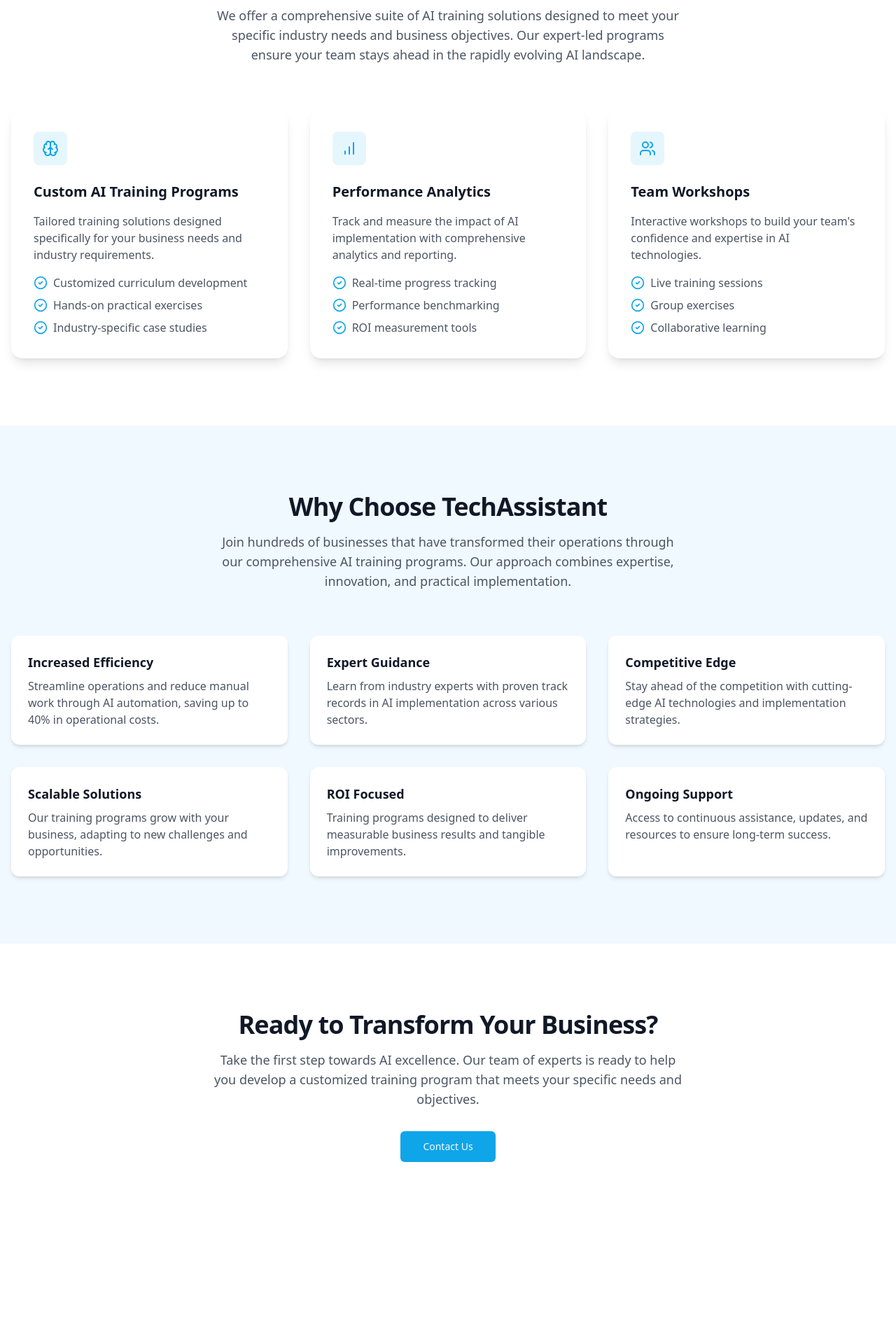
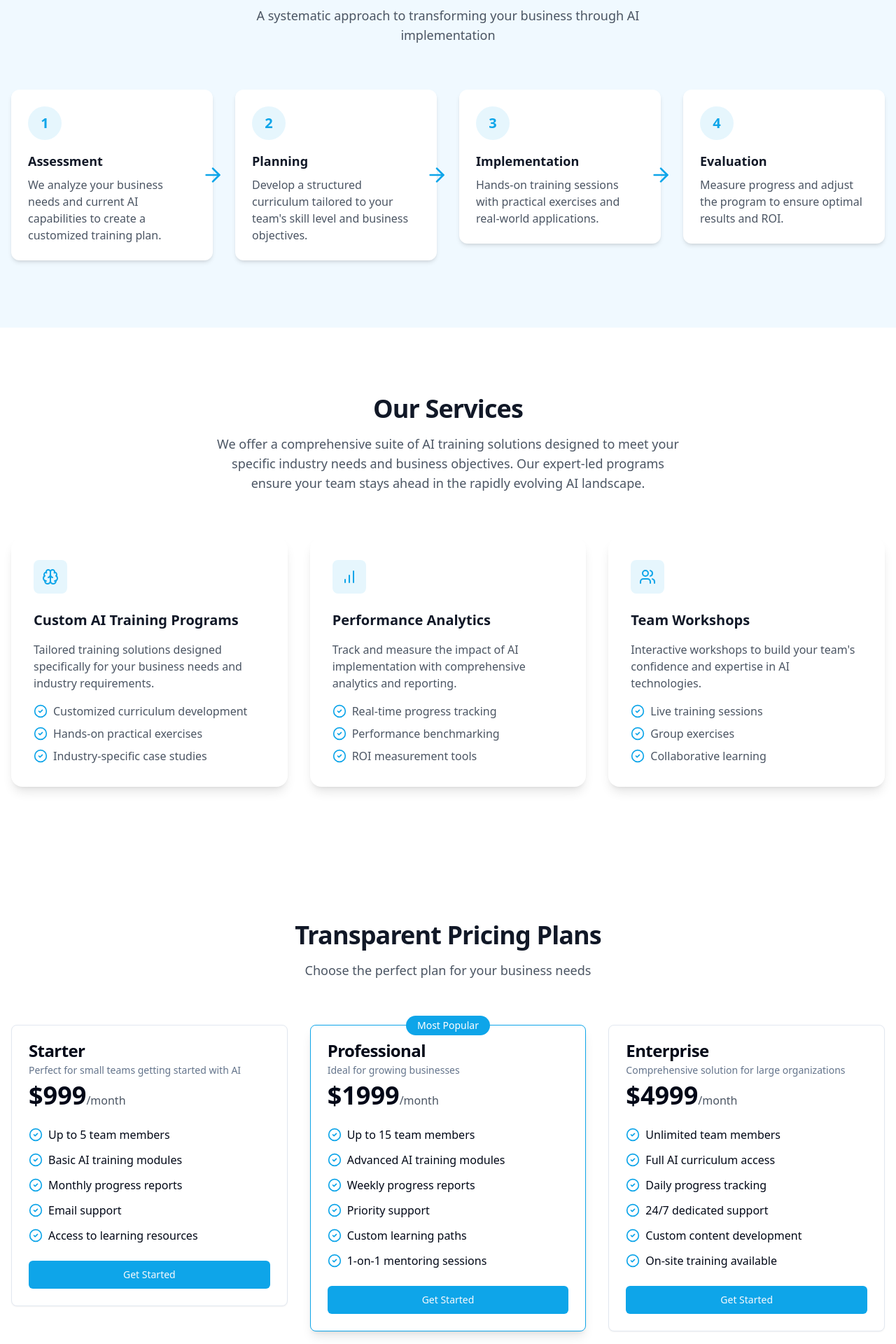
Before and after one commit to Theswarmedon/techassistify, a React (Vite) app: page / in a window 1280 px wide. Shown: the part 860-2780 px from the top of the page at 70% size. Before the commit the page ends 2616 px from the top, so only its background shows below. Built offline with nearby package versions, Linux system fonts and the light colour scheme.

Commit message:
Add training details and testimonials
Add information about the training process, pricing, and success stories of businesses using TechAssistant.  Include a graphic showcasing successful AI implementations and client testimonials.

```diff
--- a/src/pages/Index.tsx
+++ b/src/pages/Index.tsx
@@ -1,7 +1,14 @@
-
-import { Brain, ChevronRight, BarChart, Users, Zap, CheckCircle2 } from "lucide-react";
+import { Brain, ChevronRight, BarChart, Users, Zap, CheckCircle2, ArrowRight } from "lucide-react";
 import { motion } from "framer-motion";
 import { Button } from "@/components/ui/button";
+import {
+  Card,
+  CardContent,
+  CardDescription,
+  CardFooter,
+  CardHeader,
+  CardTitle,
+} from "@/components/ui/card";
 
 const Index = () => {
   return (
@@ -38,6 +45,54 @@ const Index = () => {
             </Button>
           </div>
         </motion.div>
+      </section>
+
+      {/* Training Process Section */}
+      <section className="py-24 bg-sky-50">
+        <div className="container mx-auto px-4">
+          <motion.div
+            initial={{ opacity: 0, y: 20 }}
+            animate={{ opacity: 1, y: 0 }}
+            transition={{ duration: 0.6 }}
+            className="text-center mb-16"
+          >
+            <h2 className="text-3xl font-bold tracking-tight text-gray-900 sm:text-4xl">
+              Our Training Process
+            </h2>
+            <p className="mt-4 text-lg text-gray-600 max-w-2xl mx-auto">
+              A systematic approach to transforming your business through AI implementation
+            </p>
+          </motion.div>
+
+          <div className="grid grid-cols-1 md:grid-cols-4 gap-8">
+            {trainingProcess.map((step, index) => (
+              <motion.div
+                key={step.title}
+                initial={{ opacity: 0, y: 20 }}
+                animate={{ opacity: 1, y: 0 }}
+                transition={{ duration: 0.6, delay: index * 0.2 }}
+                className="relative"
+              >
+                <div className="bg-white rounded-xl p-6 shadow-md">
+                  <div className="w-12 h-12 bg-primary/10 rounded-full flex items-center justify-center mb-4">
+                    <span className="text-primary font-bold text-xl">
+                      {index + 1}
+                    </span>
+                  </div>
+                  <h3 className="text-lg font-semibold text-gray-900 mb-2">
+                    {step.title}
+                  </h3>
+                  <p className="text-gray-600">{step.description}</p>
+                </div>
+                {index < trainingProcess.length - 1 && (
+                  <div className="hidden md:block absolute top-1/2 -right-4 transform -translate-y-1/2">
+                    <ArrowRight className="w-8 h-8 text-primary" />
+                  </div>
+                )}
+              </motion.div>
+            ))}
+          </div>
+        </div>
       </section>
 
       {/* Services Section */}
@@ -82,6 +137,120 @@ const Index = () => {
                       </li>
                     ))}
                   </ul>
+                </div>
+              </motion.div>
+            ))}
+          </div>
+        </div>
+      </section>
+
+      {/* Pricing Section */}
+      <section className="py-24 bg-white">
+        <div className="container mx-auto px-4">
+          <motion.div
+            initial={{ opacity: 0, y: 20 }}
+            animate={{ opacity: 1, y: 0 }}
+            transition={{ duration: 0.6 }}
+            className="text-center mb-16"
+          >
+            <h2 className="text-3xl font-bold tracking-tight text-gray-900 sm:text-4xl">
+              Transparent Pricing Plans
+            </h2>
+            <p className="mt-4 text-lg text-gray-600 max-w-2xl mx-auto">
+              Choose the perfect plan for your business needs
+            </p>
+          </motion.div>
+
+          <div className="grid grid-cols-1 md:grid-cols-3 gap-8">
+            {pricingPlans.map((plan, index) => (
+              <motion.div
+                key={plan.title}
+                initial={{ opacity: 0, y: 20 }}
+                animate={{ opacity: 1, y: 0 }}
+                transition={{ duration: 0.6, delay: index * 0.2 }}
+              >
+                <Card className={`relative ${plan.featured ? 'border-primary shadow-lg' : ''}`}>
+                  {plan.featured && (
+                    <span className="absolute top-0 left-1/2 transform -translate-x-1/2 -translate-y-1/2 bg-primary text-white px-4 py-1 rounded-full text-sm">
+                      Most Popular
+                    </span>
+                  )}
+                  <CardHeader>
+                    <CardTitle>{plan.title}</CardTitle>
+                    <CardDescription>{plan.description}</CardDescription>
+                    <div className="mt-4">
+                      <span className="text-4xl font-bold">${plan.price}</span>
+                      <span className="text-gray-600">/month</span>
+                    </div>
+                  </CardHeader>
+                  <CardContent>
+                    <ul className="space-y-3">
+                      {plan.features.map((feature, i) => (
+                        <li key={i} className="flex items-center gap-2">
+                          <CheckCircle2 className="h-5 w-5 text-primary" />
+                          <span>{feature}</span>
+                        </li>
+                      ))}
+                    </ul>
+                  </CardContent>
+                  <CardFooter>
+                    <Button className={`w-full ${plan.featured ? 'bg-primary' : ''}`}>
+                      Get Started
+                    </Button>
+                  </CardFooter>
+                </Card>
+              </motion.div>
+            ))}
+          </div>
+        </div>
+      </section>
+
+      {/* Success Stories Section */}
+      <section className="py-24 bg-sky-50">
+        <div className="container mx-auto px-4">
+          <motion.div
+            initial={{ opacity: 0, y: 20 }}
+            animate={{ opacity: 1, y: 0 }}
+            transition={{ duration: 0.6 }}
+            className="text-center mb-16"
+          >
+            <h2 className="text-3xl font-bold tracking-tight text-gray-900 sm:text-4xl">
+              Success Stories
+            </h2>
+            <p className="mt-4 text-lg text-gray-600 max-w-2xl mx-auto">
+              See how businesses have transformed with our AI training solutions
+            </p>
+          </motion.div>
+
+          <div className="grid grid-cols-1 md:grid-cols-2 gap-12">
+            {successStories.map((story, index) => (
+              <motion.div
+                key={story.company}
+                initial={{ opacity: 0, y: 20 }}
+                animate={{ opacity: 1, y: 0 }}
+                transition={{ duration: 0.6, delay: index * 0.2 }}
+                className="bg-white rounded-xl p-8 shadow-lg"
+              >
+                <div className="flex items-center gap-4 mb-6">
+                  <div className="w-16 h-16 bg-primary/10 rounded-full flex items-center justify-center">
+                    <span className="text-primary font-bold">{story.improvement}%</span>
+                  </div>
+                  <div>
+                    <h3 className="text-xl font-semibold">{story.company}</h3>
+                    <p className="text-gray-600">{story.industry}</p>
+                  </div>
+                </div>
+                <p className="text-gray-700 mb-4">{story.testimonial}</p>
+                <div className="flex items-center gap-4">
+                  <div className="flex-1">
+                    <div className="h-2 bg-gray-200 rounded-full">
+                      <div
+                        className="h-2 bg-primary rounded-full transition-all duration-1000"
+                        style={{ width: `${story.improvement}%` }}
+                      />
+                    </div>
+                    <p className="mt-2 text-sm text-gray-600">Efficiency Improvement</p>
+                  </div>
                 </div>
               </motion.div>
             ))}
@@ -150,6 +319,96 @@ const Index = () => {
   );
 };
 
+const trainingProcess = [
+  {
+    title: "Assessment",
+    description: "We analyze your business needs and current AI capabilities to create a customized training plan.",
+  },
+  {
+    title: "Planning",
+    description: "Develop a structured curriculum tailored to your team's skill level and business objectives.",
+  },
+  {
+    title: "Implementation",
+    description: "Hands-on training sessions with practical exercises and real-world applications.",
+  },
+  {
+    title: "Evaluation",
+    description: "Measure progress and adjust the program to ensure optimal results and ROI.",
+  },
+];
+
+const pricingPlans = [
+  {
+    title: "Starter",
+    description: "Perfect for small teams getting started with AI",
+    price: 999,
+    featured: false,
+    features: [
+      "Up to 5 team members",
+      "Basic AI training modules",
+      "Monthly progress reports",
+      "Email support",
+      "Access to learning resources",
+    ],
+  },
+  {
+    title: "Professional",
+    description: "Ideal for growing businesses",
+    price: 1999,
+    featured: true,
+    features: [
+      "Up to 15 team members",
+      "Advanced AI training modules",
+      "Weekly progress reports",
+      "Priority support",
+      "Custom learning paths",
+      "1-on-1 mentoring sessions",
+    ],
+  },
+  {
+    title: "Enterprise",
+    description: "Comprehensive solution for large organizations",
+    price: 4999,
+    featured: false,
+    features: [
+      "Unlimited team members",
+      "Full AI curriculum access",
+      "Daily progress tracking",
+      "24/7 dedicated support",
+      "Custom content development",
+      "On-site training available",
+    ],
+  },
+];
+
+const successStories = [
+  {
+    company: "TechCorp Solutions",
+    industry: "Software Development",
+    improvement: 85,
+    testimonial: "TechAssistant's training program helped us implement AI solutions that reduced our development cycle by 60% and improved code quality significantly.",
+  },
+  {
+    company: "Global Logistics Inc.",
+    industry: "Supply Chain Management",
+    improvement: 75,
+    testimonial: "After implementing AI solutions learned through TechAssistant, we've seen a 75% improvement in delivery time predictions and inventory management.",
+  },
+  {
+    company: "FinanceFirst",
+    industry: "Financial Services",
+    improvement: 90,
+    testimonial: "The AI training program transformed our risk assessment process, leading to 90% faster analysis and more accurate predictions.",
+  },
+  {
+    company: "HealthCare Plus",
+    industry: "Healthcare",
+    improvement: 80,
+    testimonial: "TechAssistant's training helped us implement AI diagnostics tools, resulting in 80% faster patient screening and improved accuracy.",
+  },
+];
+
 const services = [
   {
     title: "Custom AI Training Programs",
```
